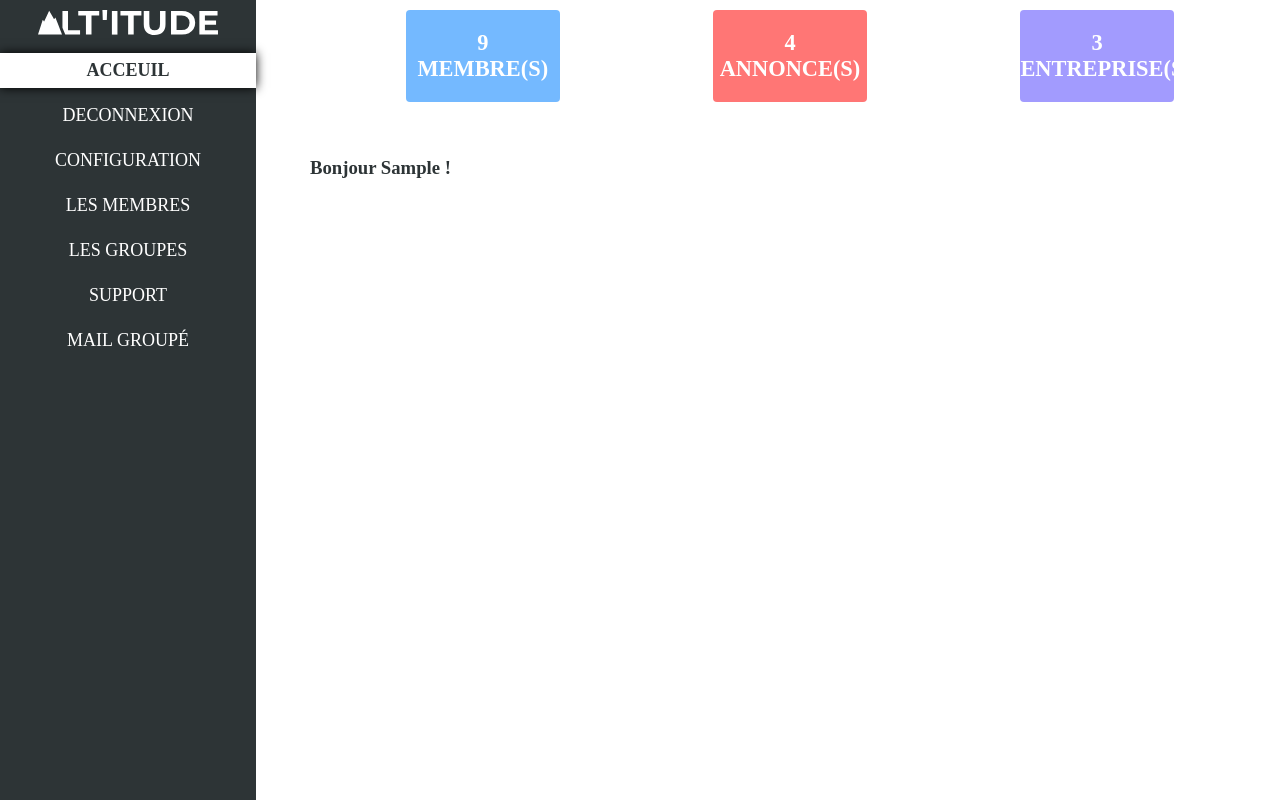
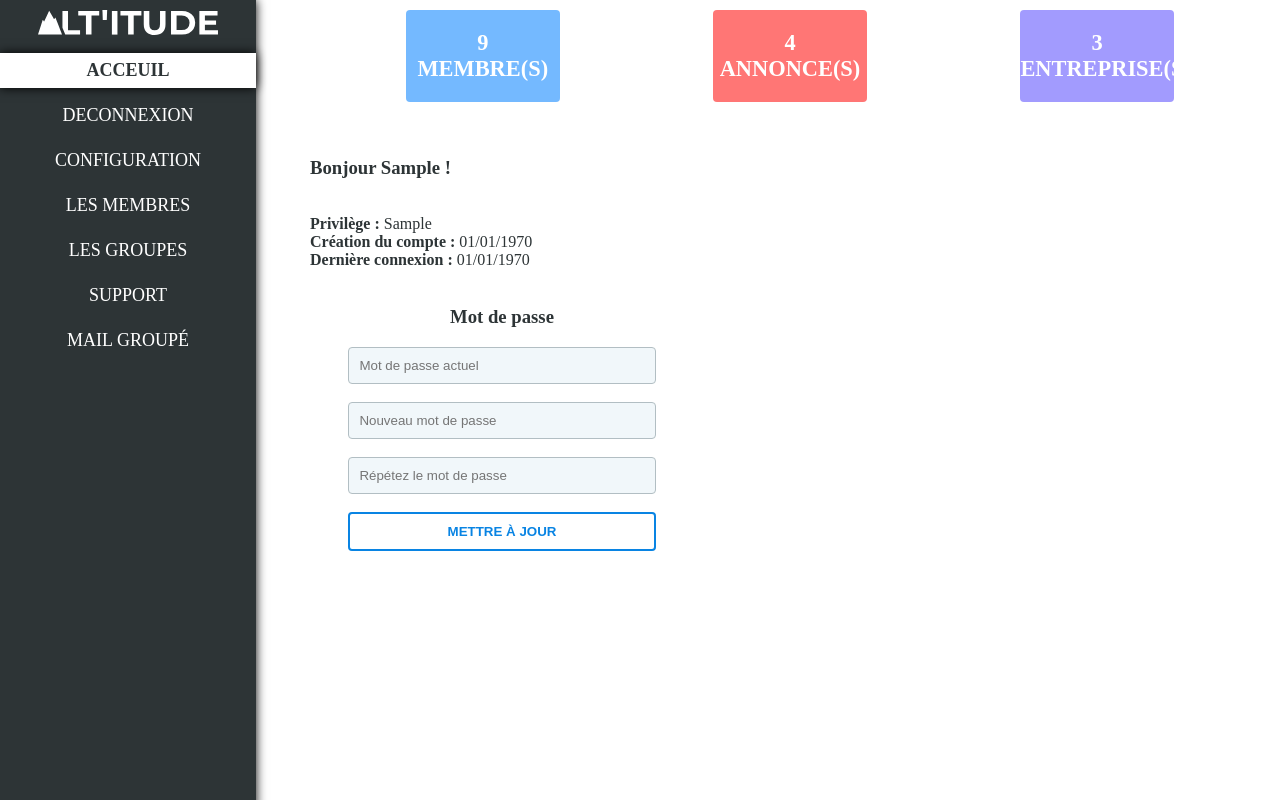
Before and after one commit to JenkoXPlay/ProjetTUT, a PHP site: page /admin/admin.php in a window 1280 px wide. Run offline with PHP 8.4, Linux system fonts and the light colour scheme; the visitor is signed in with stand-in values (Sample User, id 1); data comes from the database, SQL or seed files in the repository; tables that the repository leaves empty hold one stand-in row (values such as "Sample post"); some web fonts are replaced.

Commit message:
Ajout admin - Debut ajout page home

```diff
--- a/admin/admin.php
+++ b/admin/admin.php
@@ -1,5 +1,6 @@
 <?php
 	include('header.php');
+	include('../script_php/security.php');
 
 	// inclusion des fichiers swagger
 	include('../function/user.php');
@@ -37,6 +38,54 @@
 
 				<h3>Bonjour <?php echo $dataAdmin['pseudo']; ?> !</h3><br />
 
+				<b>Privilège : </b><?php echo $dataAdmin['privilege']; ?><br />
+				<b>Création du compte : </b><?php echo date('d/m/Y', $dataAdmin['creation']); ?><br />
+				<b>Dernière connexion : </b><?php echo date('d/m/Y', $dataAdmin['last_connexion']); ?>
+
+				<br /><br />
+
+				<div class="flexContentBetween">
+
+					<div class="width_40 txtCenter">
+						<h3>Mot de passe</h3>
+						<?php
+							if (isset($_POST['maj_mdp'])) {
+								$current_mdp = security($_POST['current_mdp']);
+								$new_mdp = security($_POST['new_mdp']);
+								$again_mdp = security($_POST['again_mdp']);
+								$passwordHash = password_hash($new_mdp, PASSWORD_DEFAULT);
+								if ($current_mdp && $new_mdp && $again_mdp) {
+									if (password_verify($current_mdp, $dataAdmin['password'])) {
+										if (strlen($new_mdp) >= 6) {
+											if ($new_mdp == $again_mdp) {
+												$reqMajPwd = $bdd->exec("UPDATE admin SET password='$passwordHash' WHERE pseudo='{$_SESSION['administrator']}'");
+												echo "<div class='alertSuccess width_80 marginAuto'>Mot de passe mis à jour !</div><br />";
+											} else echo "<div class='alertError width_80 marginAuto'>Les mots de passes ne sont pas identiques !</div><br />";
+										} else echo "<div class='alertError width_80 marginAuto'>Le mot de passe est trop court !</div><br />";
+									} else echo "<div class='alertError width_80 marginAuto'>Le mot de passe actuel n'est pas exact !</div><br />";
+								} else echo "<div class='alertError width_80 marginAuto'>Veuillez remplir tous les champs !</div><br />";
+							}
+						?>
+						<form action="" method="post" autocomplete="off">
+							<input type="password" name="current_mdp" class="inputBorder width_80" placeholder="Mot de passe actuel" /><br /><br />
+							<input type="password" name="new_mdp" class="inputBorder width_80" placeholder="Nouveau mot de passe" /><br /><br />
+							<input type="password" name="again_mdp" class="inputBorder width_80" placeholder="Répétez le mot de passe" /><br /><br />
+							<input type="submit" name="maj_mdp" class="btnBlue width_80" value="Mettre à jour" />
+						</form>
+					</div>
+
+					<?php
+						if ($dataAdmin['privilege'] == 'admin') {
+							?>
+								<div class="width_40 txtCenter">
+									<h3>Comptes Administrateurs</h3>
+								</div>
+							<?php
+						}
+					?>
+
+				</div>
+
 			</div>
 
 	<?php
--- a/admin/index.php
+++ b/admin/index.php
@@ -42,6 +42,7 @@
 							if ($validPassword) {
 								/*Création de la session*/
 								$_SESSION['administrator'] = $pseudo;
+								$reqMajConnection = $bdd->exec("UPDATE admin SET last_connexion='NOW()' WHERE pseudo='$pseudo'");
 								echo"<div class='alertSuccess width_50 marginAuto'>Accès autorisé, redirection en cours...</div><br />";
 								?><head> <meta http-equiv="refresh" content="2;admin.php" /></head> <?php
 							} else echo "<div class='alertError width_50 marginAuto'>Accès refusé, mot de passe incorrect !</div><br />";
--- a/admin/style.css
+++ b/admin/style.css
@@ -40,6 +40,12 @@ body {
 	border-radius: 4px;
 	padding: 10px;
 	border: none;
+}
+.inputBorder {
+	border-radius: 4px;
+	padding: 10px;
+	border: 1px solid #b2bec3;
+	background: #f1f7fa;
 }
 
 .btnBlue {
@@ -114,6 +120,10 @@ body {
     text-align: center;
 }
 
+.txtCenter {
+	text-align: center;
+}
+
 .stickyTop {
     position: -webkit-sticky;
     position: sticky;
@@ -163,6 +173,7 @@ body {
 
 #menu {
 	background: #2d3436;
+	box-shadow: 0 0 10px #000;
 	float: left;
 	width: 20%;
 	height: 100%;
```
